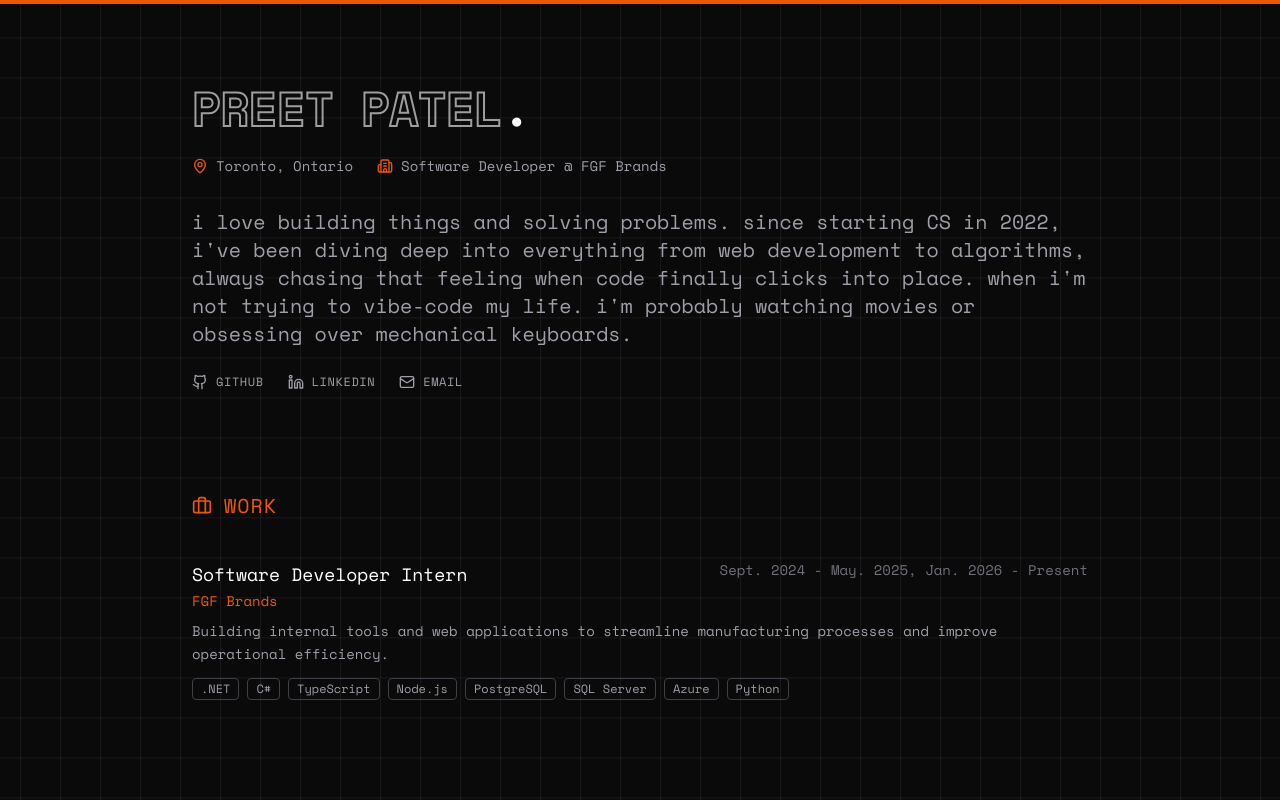
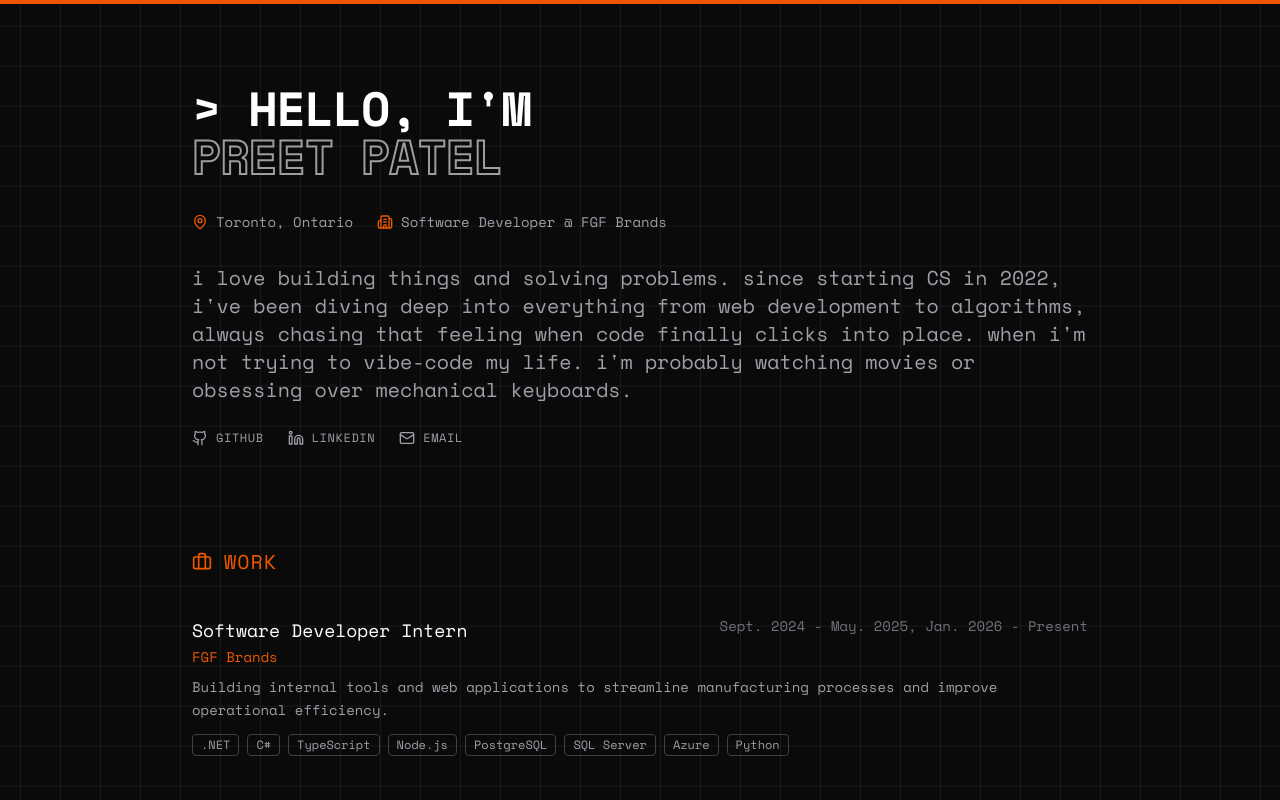
Before and after one commit to PrEEtPatEl44/portfolio, a Next.js app: page / in a window 1280 px wide. Shown: the top 800 px of the page. Built offline with nearby package versions, Linux system fonts and the light colour scheme.

Commit message:
updated Hero text

```diff
--- a/app/globals.css
+++ b/app/globals.css
@@ -145,4 +145,13 @@
     color: transparent;
     -webkit-text-stroke: 2px oklch(0.7 0 0);
   }
+
+  @keyframes blink {
+    0%, 100% { opacity: 1; }
+    50% { opacity: 0; }
+  }
+
+  .animate-blink {
+    animation: blink 1s step-end infinite;
+  }
 }
--- a/app/page.tsx
+++ b/app/page.tsx
@@ -26,8 +26,11 @@ export default function Home() {
         <section>
           {/* Name */}
           <h1 className="mb-6 font-[family-name:var(--font-space-mono)] text-3xl font-bold uppercase tracking-tight sm:text-4xl md:text-5xl">
+            <span className="text-white">&gt; </span>
+            <span className="text-white">HELLO, I&apos;M</span>
+            <br />
             <TextScramble text={hero.name} className="text-outline" />
-            <span className="text-white">.</span>
+            <span className="inline-block w-[0.6em] h-[1.1em] bg-brand align-middle ml-1 animate-blink" />
           </h1>
 
           {/* Location & Position */}
```
